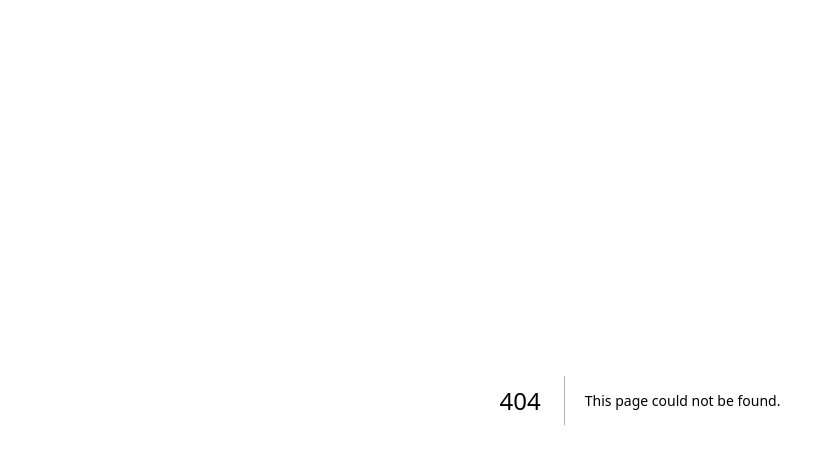
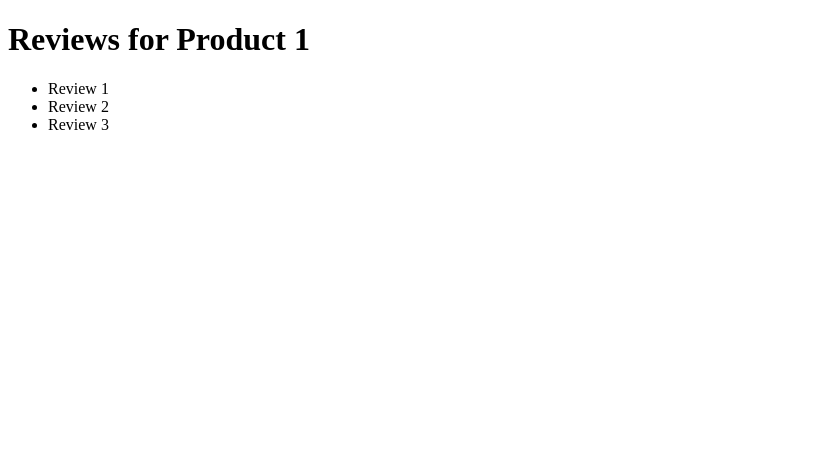
Before and after one commit to immkavin-ranks/routing-demo-nextjs, a Next.js app: page /products/1/reviews in a window 1280 px wide. Before the commit this address had no page. Shown: the top 464 px of the page, without its empty margins (0-835 px from the left). Built offline with nearby package versions, Linux system fonts and the light colour scheme.

Commit message:
dynamic nested routes

```diff
--- /dev/null
+++ b/src/app/products/[productId]/reviews/page.tsx
@@ -0,0 +1,18 @@
+export default async function ReviewsList({
+  params,
+}: {
+  params: Promise<{ productId: string }>;
+}) {
+  const { productId } = await params;
+
+  return (
+    <>
+      <h1>Reviews for Product {productId}</h1>
+      <ul>
+        <li>Review 1</li>
+        <li>Review 2</li>
+        <li>Review 3</li>
+      </ul>
+    </>
+  );
+}
```
Also changed, not shown: src/app/products/[productId]/reviews/[reviewId]/page.tsx (added, +13 -0 lines).
